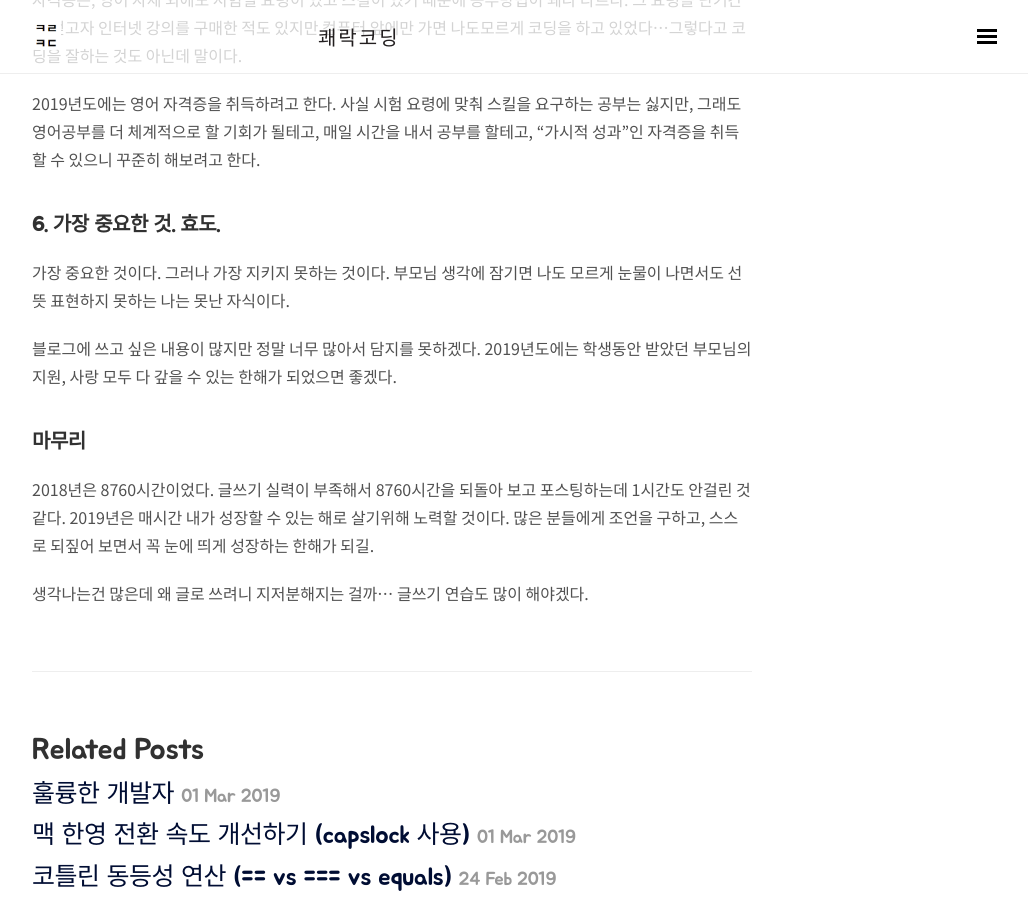
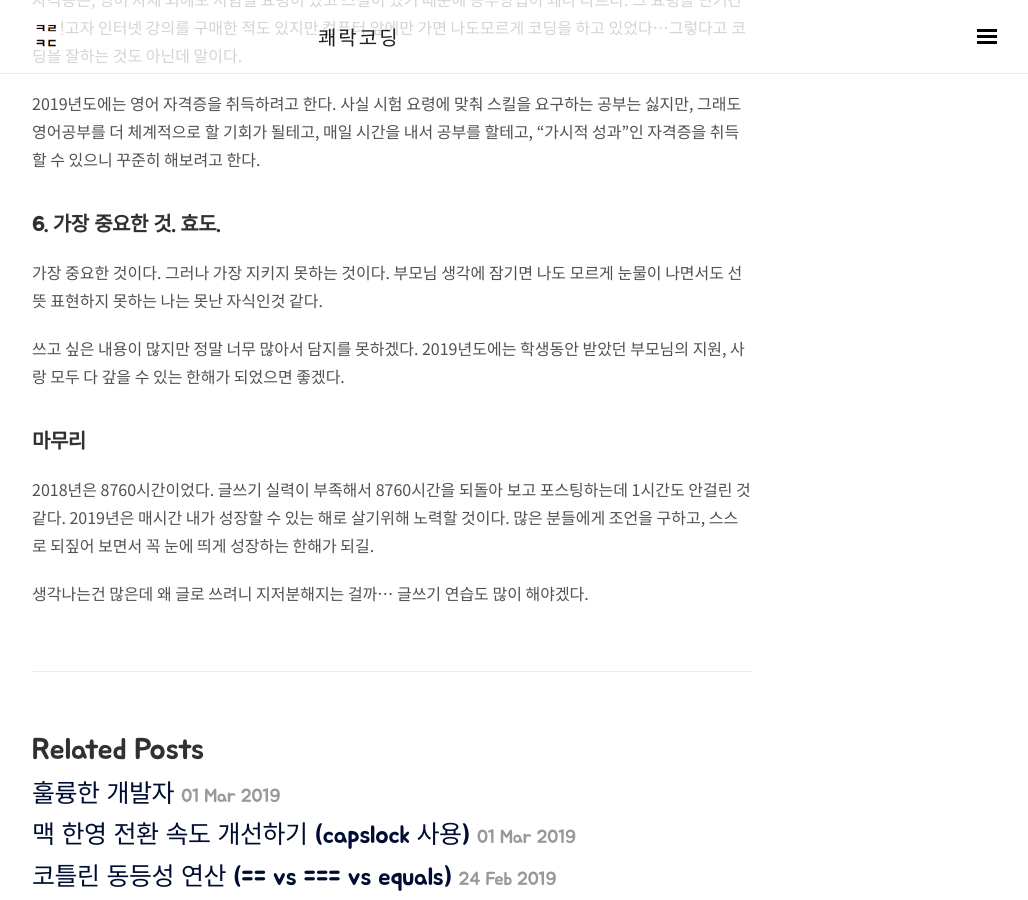
Before and after one commit to wooooooak/wooooooak.github.io, a Jekyll site: the page built from _posts/2018-12-31-2018회고.md, in a window 1280 px wide and 900 px high, scrolled down 2516 px. Shown: the whole window, without its empty margins (248-1276 px from the left). Built offline with Jekyll 4.4.1, drawn with Linux system fonts in a browser that asks for light colours; nearby versions of some CDN libraries; some web fonts are replaced; comment, search, counter and statistics services are not loaded.

Commit message:
회고 글 수정

```diff
--- a/_posts/2018-12-31-2018회고.md
+++ b/_posts/2018-12-31-2018회고.md
@@ -49,9 +49,9 @@ comments: true
 2019년도에는 영어 자격증을 취득하려고 한다. 사실 시험 요령에 맞춰 스킬을 요구하는 공부는 싫지만, 그래도 영어공부를 더 체계적으로 할 기회가 될테고, 매일 시간을 내서 공부를 할테고, "가시적 성과"인 자격증을 취득 할 수 있으니 꾸준히 해보려고 한다.
 
 ### 6. 가장 중요한 것. 효도.
-가장 중요한 것이다. 그러나 가장 지키지 못하는 것이다. 부모님 생각에 잠기면 나도 모르게 눈물이 나면서도 선뜻 표현하지 못하는 나는 못난 자식이다.
+가장 중요한 것이다. 그러나 가장 지키지 못하는 것이다. 부모님 생각에 잠기면 나도 모르게 눈물이 나면서도 선뜻 표현하지 못하는 나는 못난 자식인것 같다.
 
-블로그에 쓰고 싶은 내용이 많지만 정말 너무 많아서 담지를 못하겠다. 2019년도에는 학생동안 받았던 부모님의 지원, 사랑 모두 다 갚을 수 있는 한해가 되었으면 좋겠다.
+쓰고 싶은 내용이 많지만 정말 너무 많아서 담지를 못하겠다. 2019년도에는 학생동안 받았던 부모님의 지원, 사랑 모두 다 갚을 수 있는 한해가 되었으면 좋겠다.
 
 ### 마무리
 2018년은 8760시간이었다. 글쓰기 실력이 부족해서 8760시간을 되돌아 보고 포스팅하는데 1시간도 안걸린 것 같다. 2019년은 매시간 내가 성장할 수 있는 해로 살기위해 노력할 것이다. 많은 분들에게 조언을 구하고, 스스로 되짚어 보면서 꼭 눈에 띄게 성장하는 한해가 되길.
```
